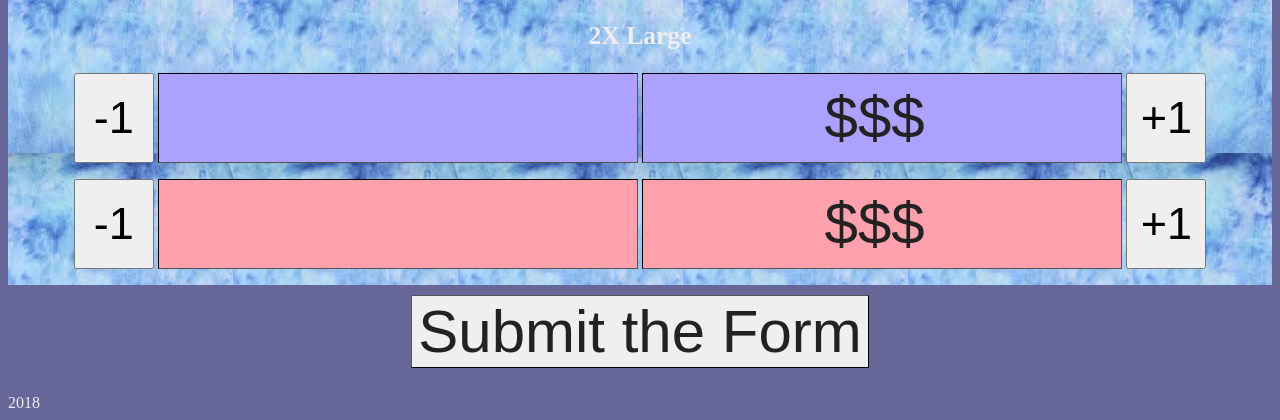
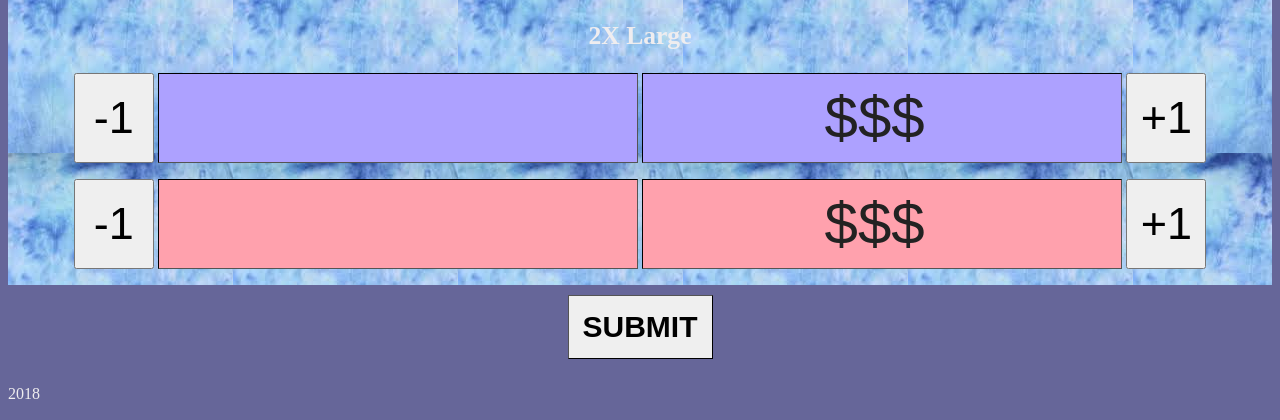
Before and after one commit to beb131/merch-tracker-v1, a PHP site: page / in a window 1280 px wide. Shown: the part 4697-5117 px from the top of the page. After the commit the page ends 5096 px from the top, so only its background shows below. Run offline with PHP 8.4, Linux system fonts and the light colour scheme.

Commit message:
Style Submit Button

```diff
--- a/assets/css/style.css
+++ b/assets/css/style.css
@@ -101,6 +101,14 @@ input {
 	vertical-align: top;
 }
 
+input.submit-form-1 {
+    font-size: 30px;
+    padding: 14px;
+    font-weight: 600;
+    text-transform: uppercase;
+    color: black;
+}
+
 @media screen and (max-width:300px) {
     input {
         font-size: 20px;
--- a/index.php
+++ b/index.php
@@ -228,7 +228,7 @@
             </div>
         </div> <!--/section-->
         <div id="submit">
-            <input type="submit" value="Submit the Form" class="submit-form-1"/>
+            <input type="submit" value="Submit" class="submit-form-1"/>
         </div>
     </form>
 
```
